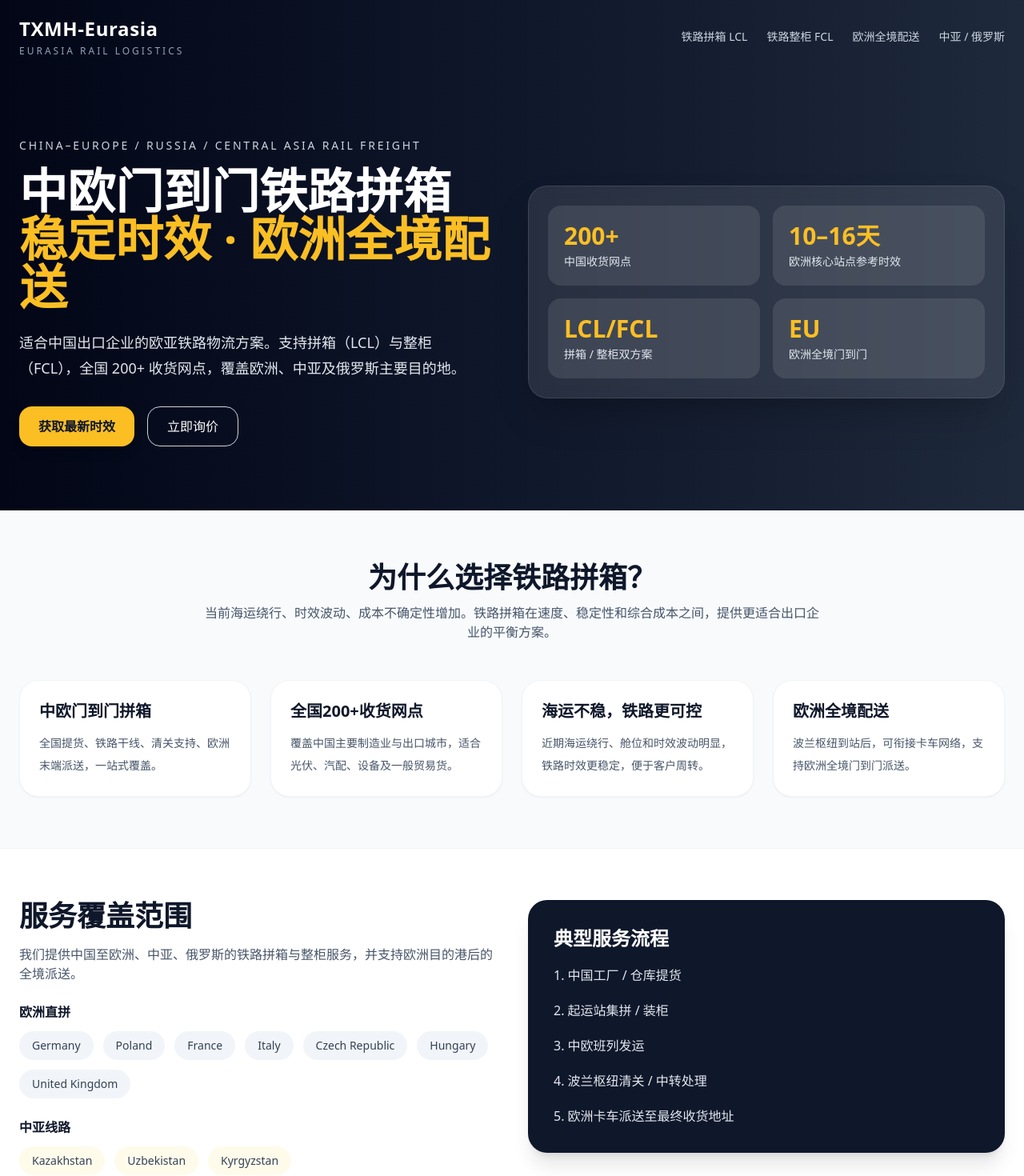
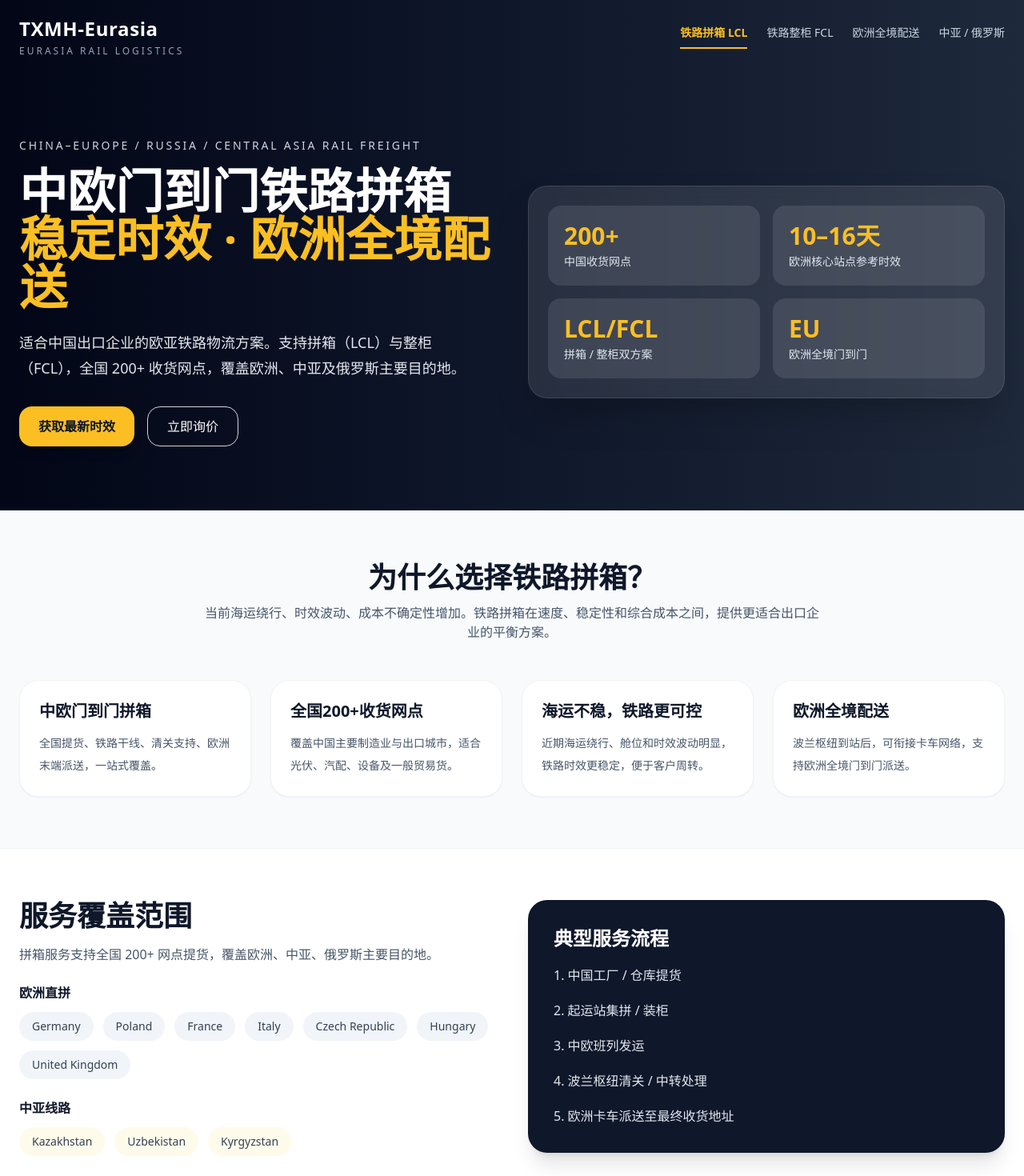
Before and after one commit to Bion3/txmh-eurasia-landing, a React (Vite) app: page / in a window 1280 px wide. Shown: the top 1470 px of the page at 80% size. Built offline with nearby package versions, Linux system fonts and the light colour scheme.

Commit message:
initial website upload

```diff
--- a/src/App.jsx
+++ b/src/App.jsx
@@ -1,4 +1,8 @@
+import { useState } from 'react';
+
 export default function TXMHEurasiaLandingPage() {
+  const [activeTab, setActiveTab] = useState('lcl');
+
   const europeRoutes = [
     "Germany",
     "Poland",
@@ -50,11 +54,31 @@ export default function TXMHEurasiaLandingPage() {
               Eurasia Rail Logistics
             </div>
           </div>
-          <div className="hidden md:flex gap-6 text-sm text-slate-300">
-            <span>铁路拼箱 LCL</span>
-            <span>铁路整柜 FCL</span>
-            <span>欧洲全境配送</span>
-            <span>中亚 / 俄罗斯</span>
+          <div className="hidden md:flex gap-6 text-sm">
+            <button
+              onClick={() => setActiveTab('lcl')}
+              className={`pb-2 border-b-2 transition ${activeTab === 'lcl' ? 'border-amber-400 text-amber-400 font-semibold' : 'border-transparent text-slate-300 hover:text-white'}`}
+            >
+              铁路拼箱 LCL
+            </button>
+            <button
+              onClick={() => setActiveTab('fcl')}
+              className={`pb-2 border-b-2 transition ${activeTab === 'fcl' ? 'border-amber-400 text-amber-400 font-semibold' : 'border-transparent text-slate-300 hover:text-white'}`}
+            >
+              铁路整柜 FCL
+            </button>
+            <button
+              onClick={() => setActiveTab('europe')}
+              className={`pb-2 border-b-2 transition ${activeTab === 'europe' ? 'border-amber-400 text-amber-400 font-semibold' : 'border-transparent text-slate-300 hover:text-white'}`}
+            >
+              欧洲全境配送
+            </button>
+            <button
+              onClick={() => setActiveTab('asia-russia')}
+              className={`pb-2 border-b-2 transition ${activeTab === 'asia-russia' ? 'border-amber-400 text-amber-400 font-semibold' : 'border-transparent text-slate-300 hover:text-white'}`}
+            >
+              中亚 / 俄罗斯
+            </button>
           </div>
         </div>
 
@@ -126,10 +150,14 @@ export default function TXMHEurasiaLandingPage() {
           <div>
             <h2 className="text-3xl md:text-4xl font-bold mb-4">服务覆盖范围</h2>
             <p className="text-slate-600 mb-6">
-              我们提供中国至欧洲、中亚、俄罗斯的铁路拼箱与整柜服务，并支持欧洲目的港后的全境派送。
+              {activeTab === 'lcl' ? '拼箱服务支持全国 200+ 网点提货，覆盖欧洲、中亚、俄罗斯主要目的地。' :
+               activeTab === 'fcl' ? '整柜服务适合大批量出货，支持全国集港，更经济高效。' :
+               activeTab === 'europe' ? '欧洲全境门到门派送，波兰枢纽清关后可直送欧洲各地。' :
+               '直达中亚及俄罗斯主要城市，稳定班列时效。'}
             </p>
 
             <div className="space-y-6">
+              {(activeTab === 'europe' || activeTab === 'lcl' || activeTab === 'fcl') && (
                 <div>
                   <h3 className="font-semibold mb-3">欧洲直拼</h3>
                   <div className="flex flex-wrap gap-3">
@@ -140,7 +168,9 @@ export default function TXMHEurasiaLandingPage() {
                     ))}
                   </div>
                 </div>
+              )}
 
+              {(activeTab === 'asia-russia' || activeTab === 'lcl' || activeTab === 'fcl') && (
                 <div>
                   <h3 className="font-semibold mb-3">中亚线路</h3>
                   <div className="flex flex-wrap gap-3">
@@ -151,7 +181,9 @@ export default function TXMHEurasiaLandingPage() {
                     ))}
                   </div>
                 </div>
+              )}
 
+              {(activeTab === 'asia-russia' || activeTab === 'lcl' || activeTab === 'fcl') && (
                 <div>
                   <h3 className="font-semibold mb-3">俄罗斯主要目的地</h3>
                   <div className="flex flex-wrap gap-3">
@@ -162,6 +194,7 @@ export default function TXMHEurasiaLandingPage() {
                     ))}
                   </div>
                 </div>
+              )}
             </div>
           </div>
 
```
Also changed, not shown: 1 other file (tests, documents, lock files or other folders). Lines whose indentation alone changed are shown as unchanged.
